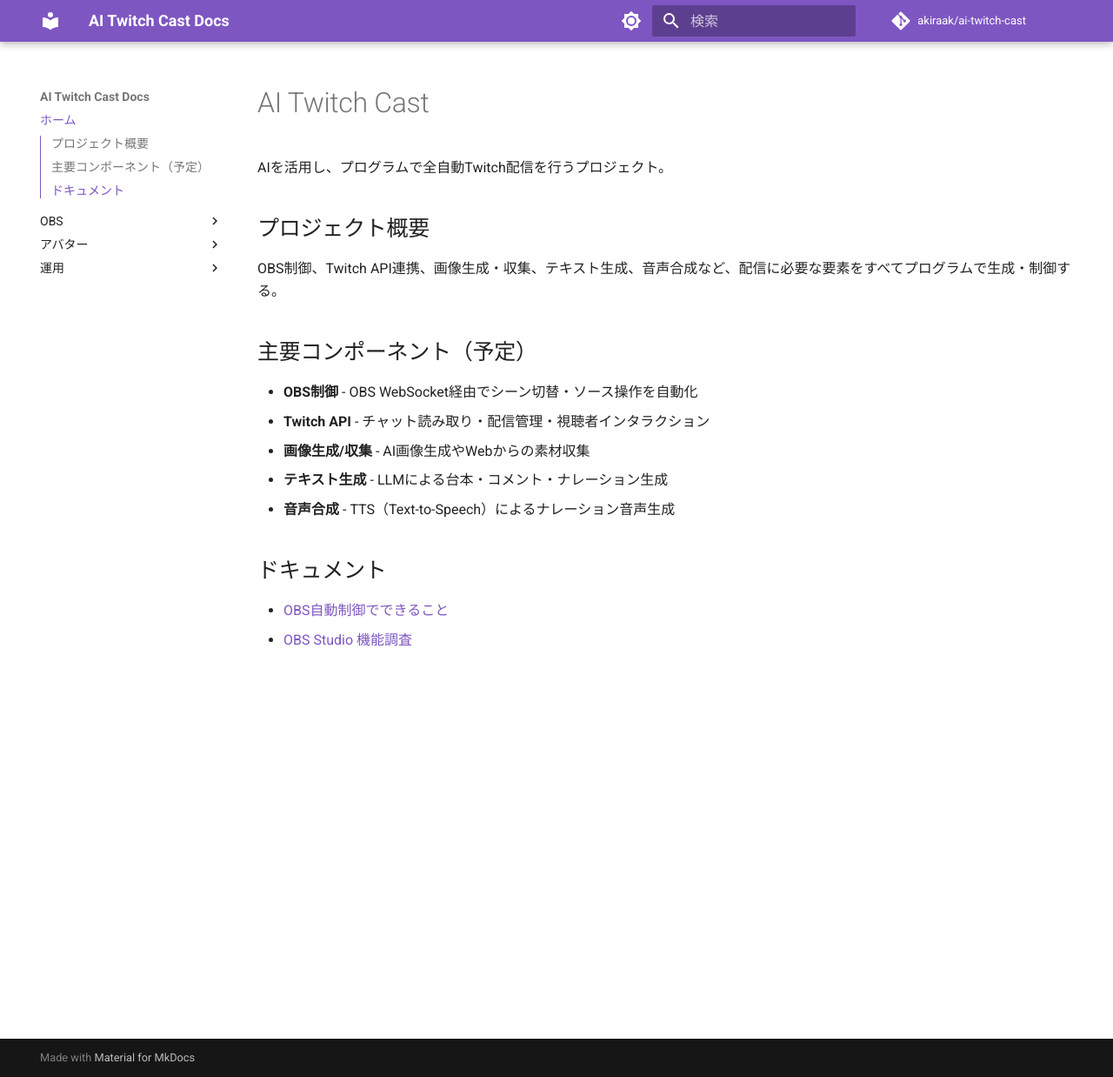
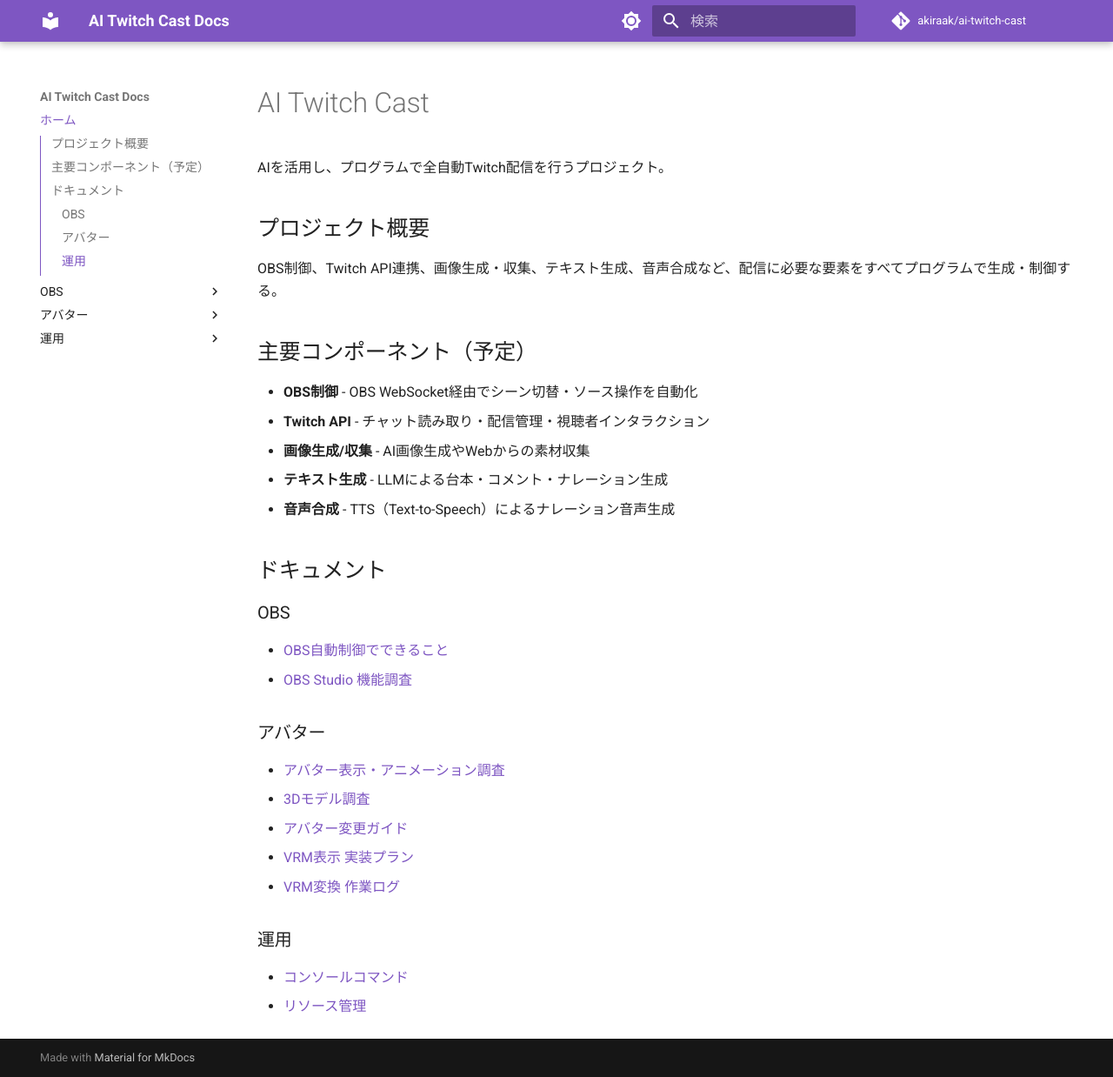
Before and after one commit to akiraak/ai-twitch-cast, an MkDocs documentation site: the page built from docs/index.md, in a window 1280 px wide and 1238 px high. Shown: the whole window at 87% size. Built offline with MkDocs 1.6.1 and Material for MkDocs 9.7.7, drawn with Linux system fonts in a browser that asks for light colours; comment, search, counter and statistics services are not loaded.

Commit message:
ドキュメントトップページにアバター・運用セクションのリンクを追加
Co-Authored-By: Claude Opus 4.6 <noreply@anthropic.com>

```diff
--- a/docs/index.md
+++ b/docs/index.md
@@ -16,5 +16,20 @@ OBS制御、Twitch API連携、画像生成・収集、テキスト生成、音
 
 ## ドキュメント
 
+### OBS
+
 - [OBS自動制御でできること](obs-automation-guide.md)
 - [OBS Studio 機能調査](obs-research.md)
+
+### アバター
+
+- [アバター表示・アニメーション調査](avatar-research.md)
+- [3Dモデル調査](3d-model-research.md)
+- [アバター変更ガイド](avatar-change-guide.md)
+- [VRM表示 実装プラン](vrm-implementation-plan.md)
+- [VRM変換 作業ログ](vrm-conversion-log.md)
+
+### 運用
+
+- [コンソールコマンド](console-commands.md)
+- [リソース管理](resource-management.md)
```
